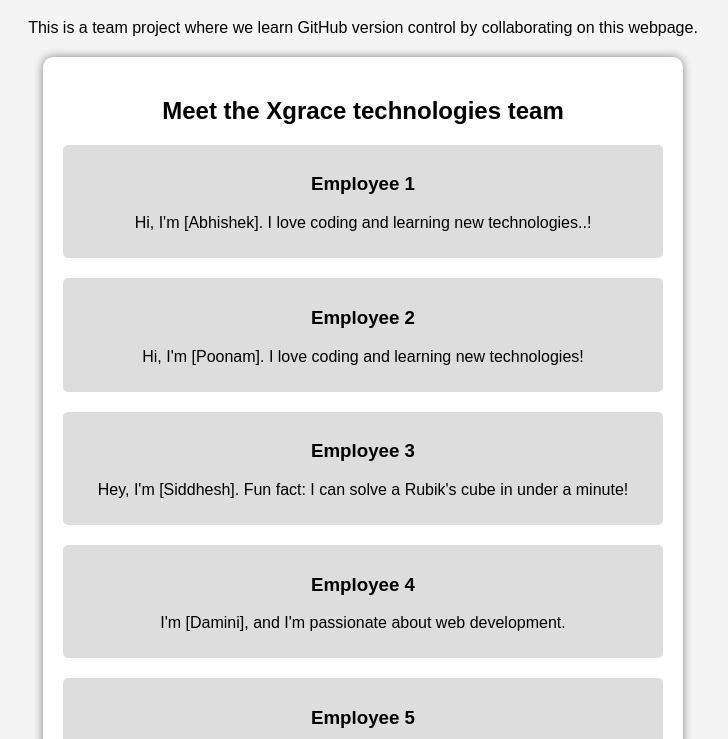
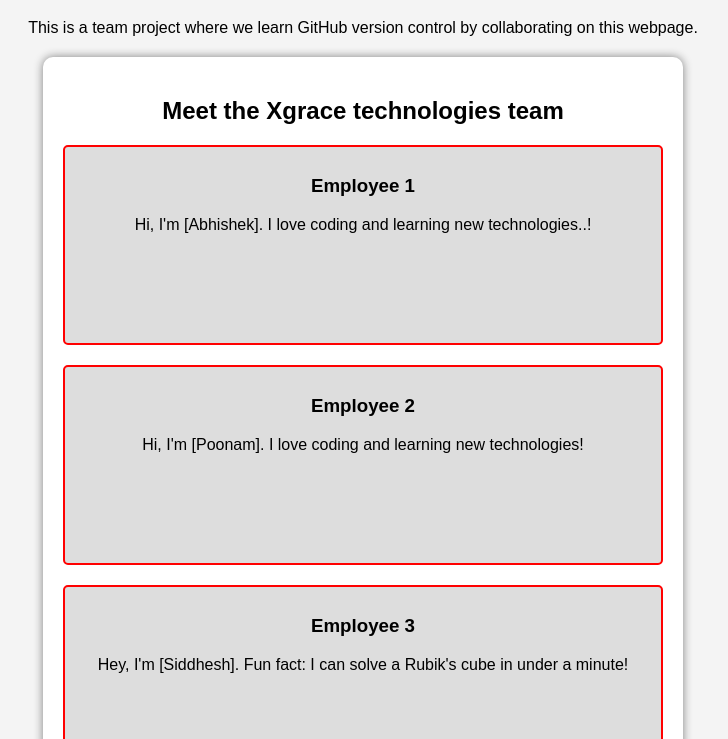
Before and after one commit to PoonamPawar05/PoonamPawar05, a plain HTML site: page index.html in a window 1280 px wide. Shown: the part 61-800 px from the top of the page, without its empty margins (277-1005 px from the left). Drawn offline with Linux system fonts and the light colour scheme; the site is published under a folder, as on GitHub Pages, so addresses that start at the root find nothing.

Commit message:
add this file in repo

```diff
--- a/index.html
+++ b/index.html
@@ -5,7 +5,7 @@
     <meta charset="UTF-8">
     <meta name="viewport" content="width=device-width, initial-scale=1.0">
     <title>Team GitHub Project</title>
-    <link rel="stylesheet" type="text/css" href="/PoonamPawar05/style.css"/>
+    <link rel="stylesheet" type="text/css" href="style.css"/>
     <style>
         body { font-family: Arial, sans-serif; text-align: center; background-color: #f4f4f4; }
         h1 { color: #333; }
```
Also changed, not shown: services.html (added).
